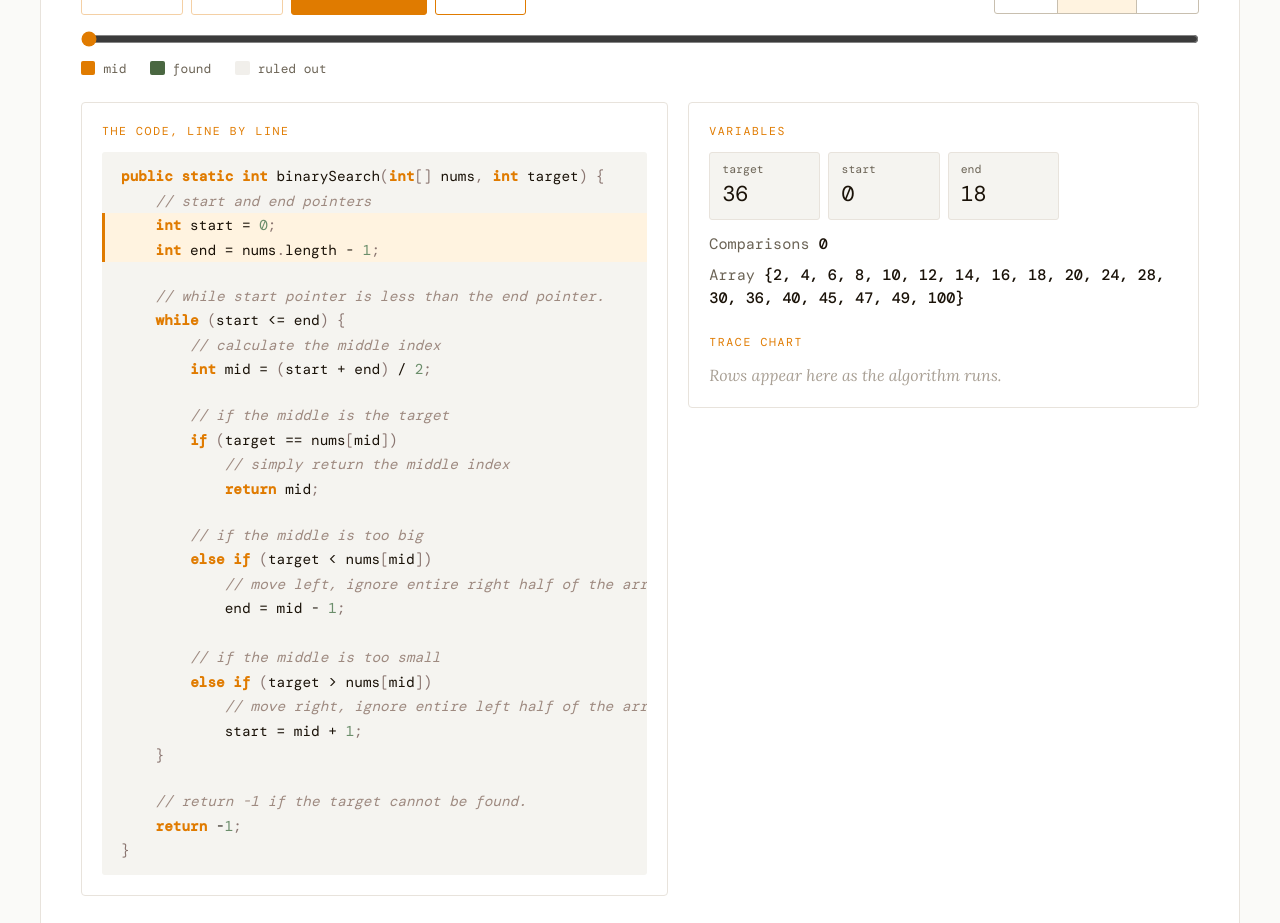
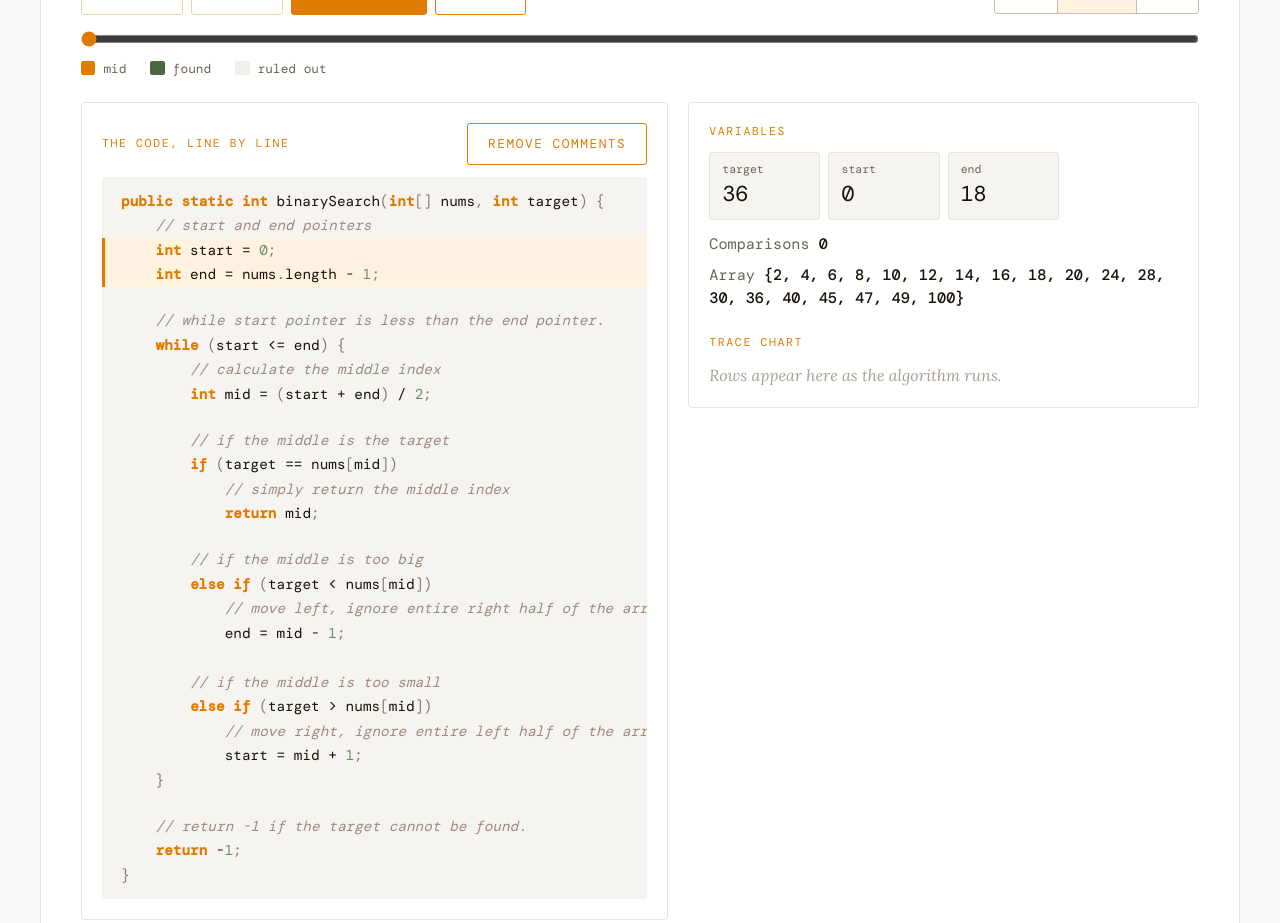
Before and after one commit to ShawnEvans77/cisc-1115, a React (Vite) app: page /notes/searching/binarysearch in a window 1280 px wide. Shown: the part 1040-1963 px from the top of the page. Built offline with nearby package versions, Linux system fonts and the light colour scheme; a web font is replaced by a local one.

Commit message:
Add Remove comments toggle to the visualizer code panel
Line anchors are code, never comments, so highlighting still lands on the
right lines; the anchor test now checks the comment-free code too.

```diff
--- a/src/components/notes/AlgorithmVisualizer.tsx
+++ b/src/components/notes/AlgorithmVisualizer.tsx
@@ -9,6 +9,7 @@ import {
   type BarState,
 } from "../../utils/algorithmSteps";
 import { highlightJava } from "../../utils/highlightJava";
+import { hasJavaComments, stripJavaComments } from "../../utils/javaComments";
 import { cx } from "../../utils/ui";
 import { ContentBlock } from "../ui/ContentBlock";
 import { VisualizerBars } from "./VisualizerBars";
@@ -58,6 +59,7 @@ export function AlgorithmVisualizer({ algorithm, code }: AlgorithmVisualizerProp
   const [stepIndex, setStepIndex] = useState(0);
   const [playing, setPlaying] = useState(false);
   const [speed, setSpeed] = useState(1);
+  const [hideComments, setHideComments] = useState(false);
 
   const run = useMemo(() => config.record(input, target), [config, input, target]);
   const lastIndex = run.steps.length - 1;
@@ -70,8 +72,10 @@ export function AlgorithmVisualizer({ algorithm, code }: AlgorithmVisualizerProp
     return () => window.clearTimeout(timer);
   }, [isPlaying, stepIndex, speed]);
 
-  const codeLines = useMemo(() => highlightJava(code), [code]);
-  const activeLines = new Set(step.lines.map(anchor => findLine(code, anchor)));
+  // Anchors are pieces of code, never comments, so they still find their lines with comments hidden.
+  const shownCode = hideComments ? stripJavaComments(code) : code;
+  const codeLines = useMemo(() => highlightJava(shownCode), [shownCode]);
+  const activeLines = new Set(step.lines.map(anchor => findLine(shownCode, anchor)));
 
   function goTo(index: number) {
     setPlaying(false);
@@ -235,7 +239,19 @@ export function AlgorithmVisualizer({ algorithm, code }: AlgorithmVisualizerProp
 
         <div className="viz-panels">
           <div className="viz-panel">
-            <p className="viz-panel-label">The code, line by line</p>
+            <div className="viz-panel-header">
+              <p className="viz-panel-label">The code, line by line</p>
+              {hasJavaComments(code) && (
+                <button
+                  type="button"
+                  className="comment-toggle"
+                  aria-pressed={hideComments}
+                  onClick={() => setHideComments(hidden => !hidden)}
+                >
+                  {hideComments ? "Show comments" : "Remove comments"}
+                </button>
+              )}
+            </div>
             <pre className="viz-code">
               {codeLines.map((line, i) => (
                 <div key={i} className={cx("viz-code-row", activeLines.has(i) && "viz-code-row--active")}>{line}</div>
--- a/src/styles/visualizer.css
+++ b/src/styles/visualizer.css
@@ -245,6 +245,16 @@
   }
   .viz-panel-label:not(:first-child) { margin-top: 1.5rem; }
 
+  .viz-panel-header {
+    display: flex;
+    justify-content: space-between;
+    align-items: center;
+    flex-wrap: wrap;
+    gap: 0.5rem 1rem;
+    margin-bottom: 0.75rem;
+  }
+  .viz-panel-header .viz-panel-label { margin: 0; }
+
   .viz-code {
     font-family: var(--font-mono);
     font-size: 0.9rem;
```
Also changed, not shown: 1 other file (tests, documents, lock files or other folders).
